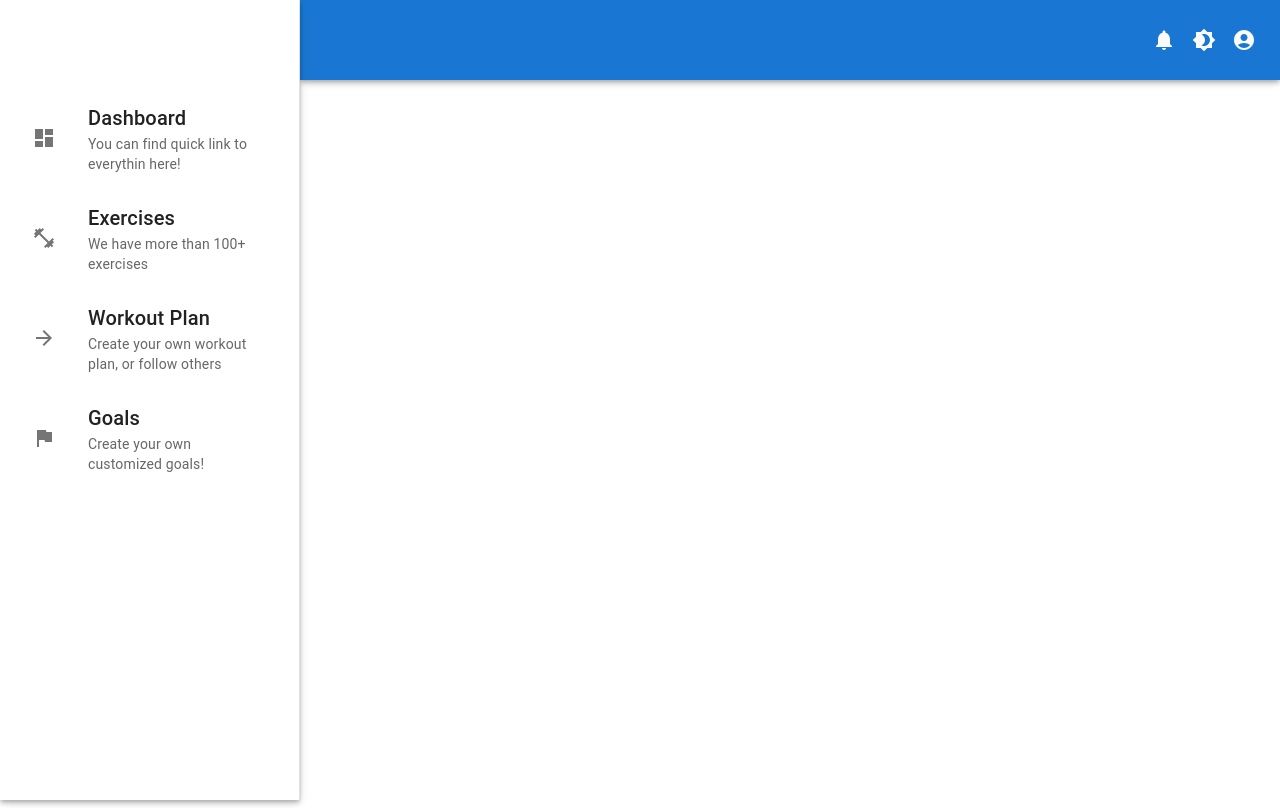
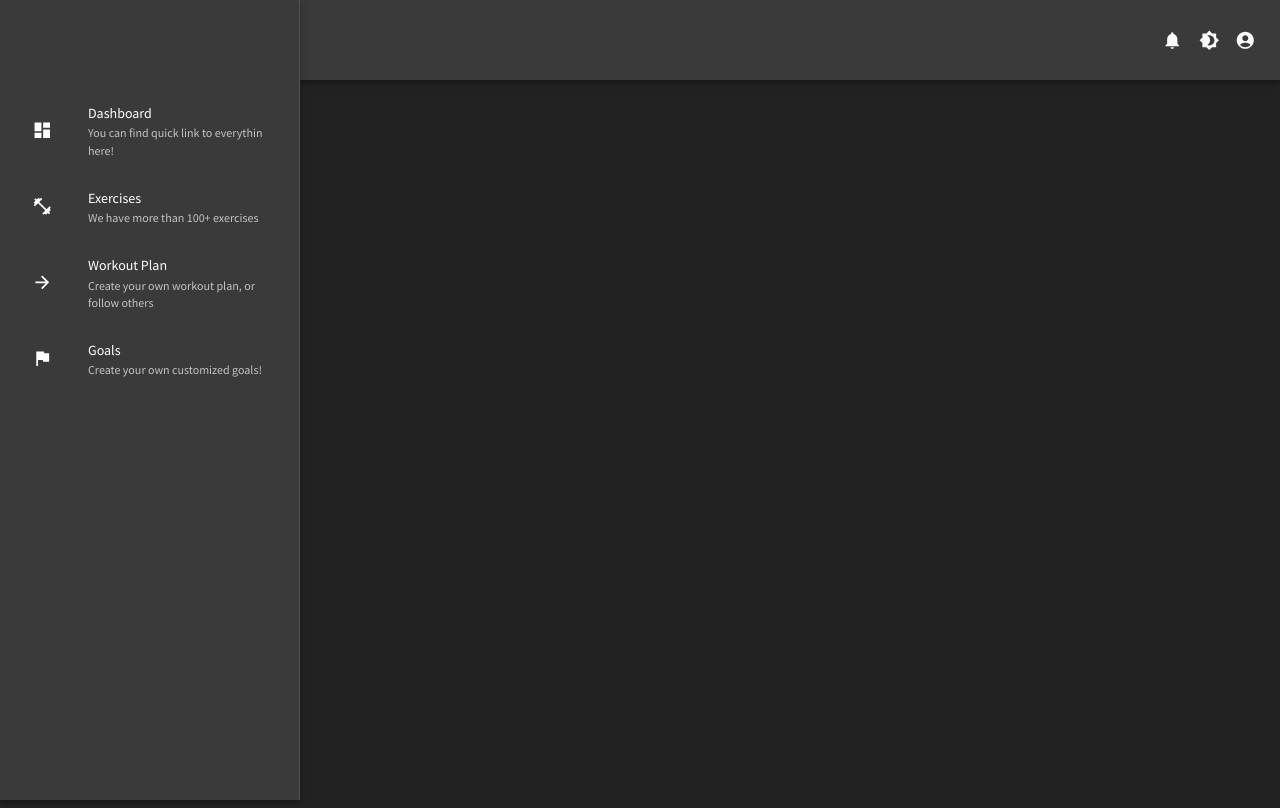
Before and after one commit to NiTR0-CH4RG3R/fitness-app-frontend, a React (Create React App) app: page /login in a window 1280 px wide. Built offline with nearby package versions, Linux system fonts and the light colour scheme.

Commit message:
Moved themeing stuff to the App.jsx

```diff
--- a/src/App.jsx
+++ b/src/App.jsx
@@ -1,7 +1,13 @@
 import { Route, Routes } from 'react-router-dom';
+import { UserContextProvider } from './Context/UserContext';
+import { ThemeProvider } from "@mui/material/styles";
+import CssBaseline from "@mui/material/CssBaseline";
+
+import { ColorModeContext, useMode } from "./theme";
 import Layout from './Layout';
 import { AppRoutes } from './Data/AppRoutes';
 import Missing from './Pages/Missing/Missing';
+import Login from './Pages/Login/Login';
 
 
 export default function App() {
@@ -10,15 +16,24 @@ export default function App() {
     routes.push(AppRoutes[name]);
   });
 
+  const [theme, colorMode] = useMode();
+
   return (
+    <UserContextProvider>
+      <ColorModeContext.Provider value={colorMode}>
+        <ThemeProvider theme={theme}>
+          <CssBaseline />
           <Routes>
-      <Route path='/' element={<Layout />}>
+            <Route path='/' element={<Login />} />
+            <Route path='/*' element={<Layout />}>
               {routes.map((route) => (
-          <Route key={route} path={route.path} element={route.component} />
+                <Route key={route} path={route.path.substr(1)} element={route.component} />
               ))}
-
               <Route path='*' element={<Missing />} />
             </Route>
           </Routes>
+        </ThemeProvider>
+      </ColorModeContext.Provider>
+    </UserContextProvider>
   );
 }
```
Lines whose indentation alone changed are shown as unchanged.
